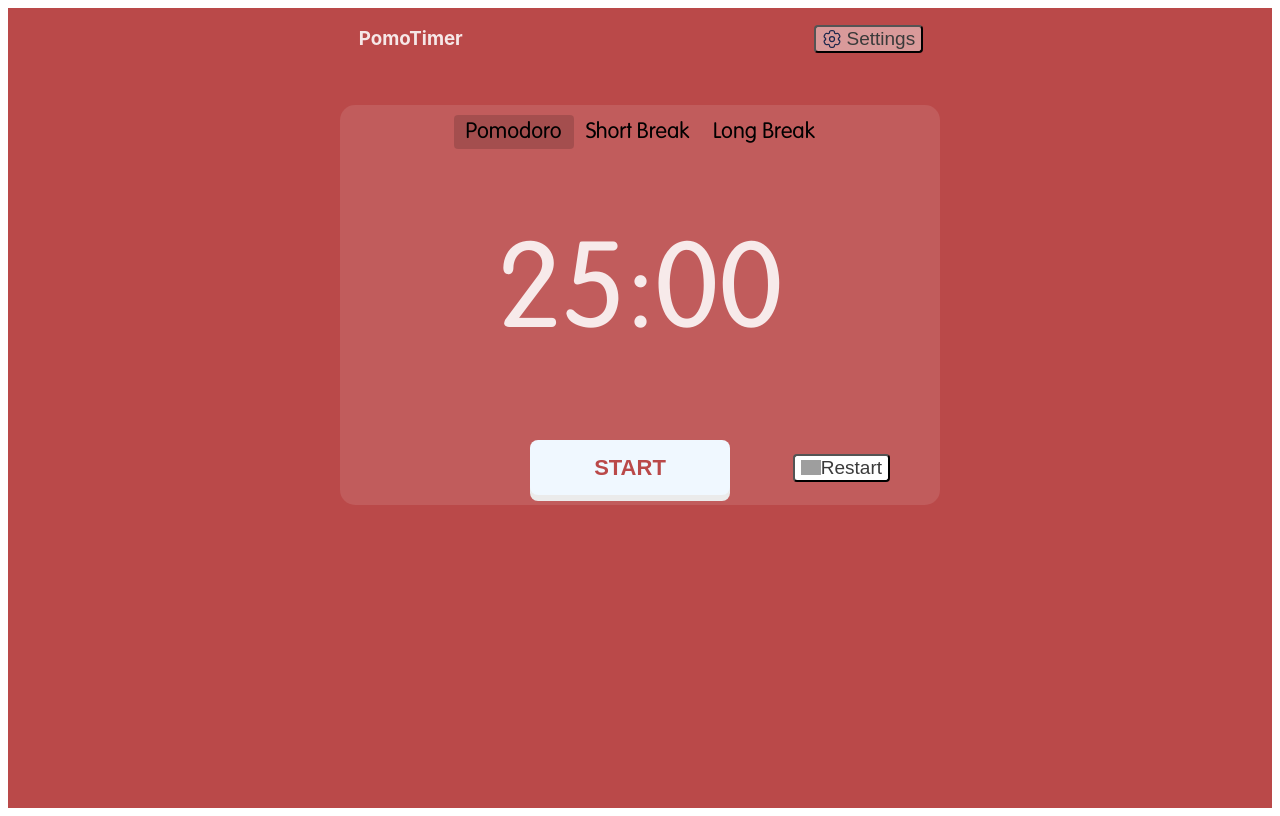
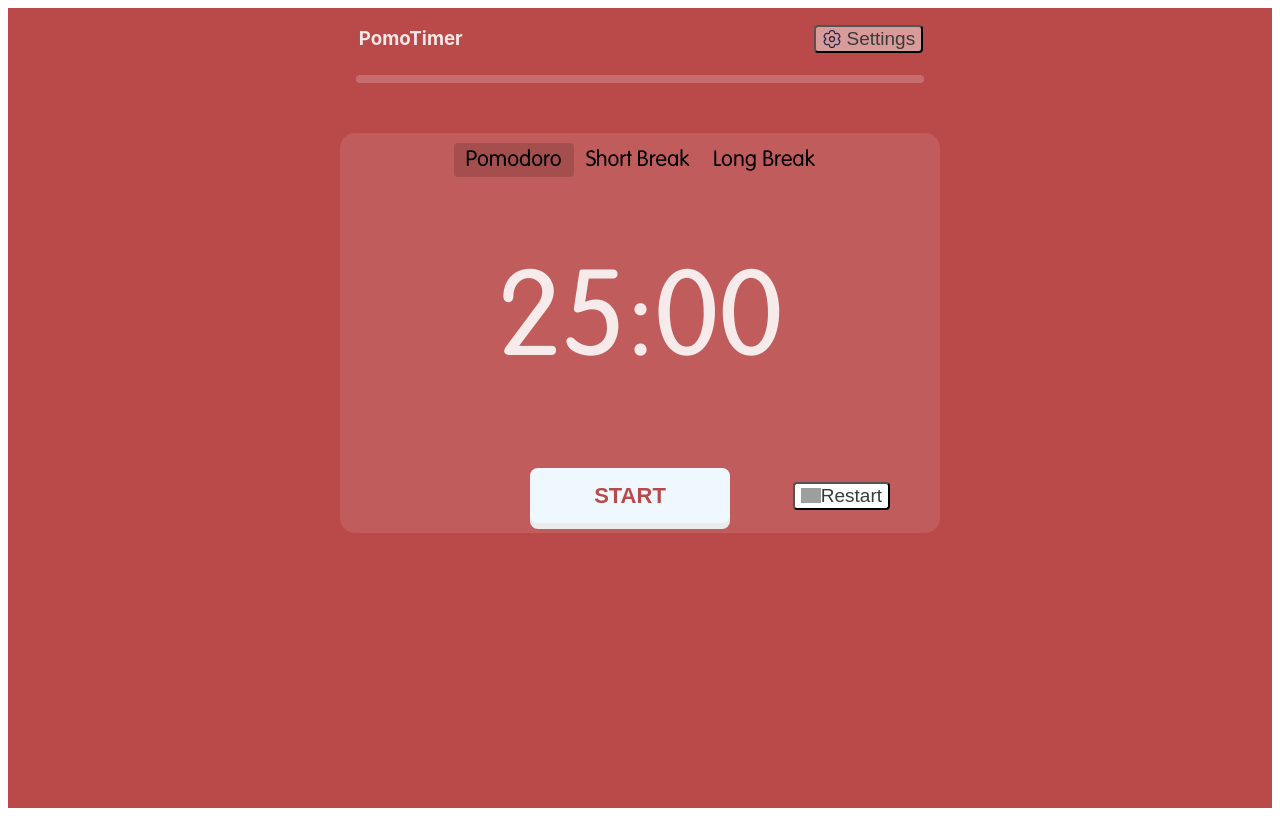
Before and after one commit to Deras879/Pomodoro-Timer, a React (Vite) app: page / in a window 1280 px wide. Built offline with nearby package versions, Linux system fonts and the light colour scheme; grey boxes are pictures that could not be loaded.

Commit message:
Implementados sonidos de boton

```diff
--- a/src/views/mainview/MainView.jsx
+++ b/src/views/mainview/MainView.jsx
@@ -4,7 +4,10 @@ import useTimerStore from "../../zustand/TimerStore";
 import useColorStore from "../../zustand/ColorStore";
 import { useState, useEffect } from "react";
 import iconRestart from "../../assets/iconRestart.svg";
+import ProgressBar from "../../components/ProgressBar/ProgressBar";
 import PomodoroButton from "../../components/pomodoro button/PomodoroButton";
+import SwitchOn from "../../assets/Sounds/Switch on.mp3";
+import SwitchOff from "../../assets/Sounds/Switch off.mp3";
 
 const MainView = () => {
   const {
@@ -89,6 +92,11 @@ const MainView = () => {
     }
   }, [isRunning]);
   const handleStart = () => {
+    if (isRunning) {
+      playSound(SwitchOff);
+    } else {
+      playSound(SwitchOn);
+    }
     setIsRunning(!isRunning);
   };
   const formatTime = (seconds) => {
@@ -97,6 +105,31 @@ const MainView = () => {
     return `${minutes}:${secs < 10 ? "0" : ""}${secs}`;
   };
 
+  const getMaxTime = () => {
+    switch (activeTimer) {
+      case "pomoTime":
+        return pomoTimeCopy;
+      case "breakTime":
+        return breakTimeCopy;
+      case "longBreakTime":
+        return longBreakTimeCopy;
+      default:
+        return 0;
+    }
+  };
+
+  const getCurrentColor = () => {
+    switch (backgroundClass) {
+      case "red":
+        return "#ff6b6b";
+      case "blue":
+        return "#4dabf7";
+      case "green":
+        return "#69db7c";
+      default:
+        return "#4dabf7";
+    }
+  };
   const getCurrentTime = () => {
     if (activeTimer === "pomoTime") return pomoTime;
     if (activeTimer === "breakTime") return breakTime;
@@ -121,8 +154,20 @@ const MainView = () => {
     }
   };
 
+  const playSound = (soundFile) => {
+    const audio = new Audio(soundFile);
+    audio.play().catch((error) => {
+      console.error("Error al reproducir el sonido:", error);
+    });
+  };
+
   return (
     <div>
+      <ProgressBar
+        currentTime={getCurrentTime()}
+        maxTime={getMaxTime()}
+        color={getCurrentColor()}
+      ></ProgressBar>
       <div className="Major-container">
         <div className="Buttons">
           <PomodoroButton
```
Also changed, not shown: 2 other files (tests, documents, lock files or other folders).
